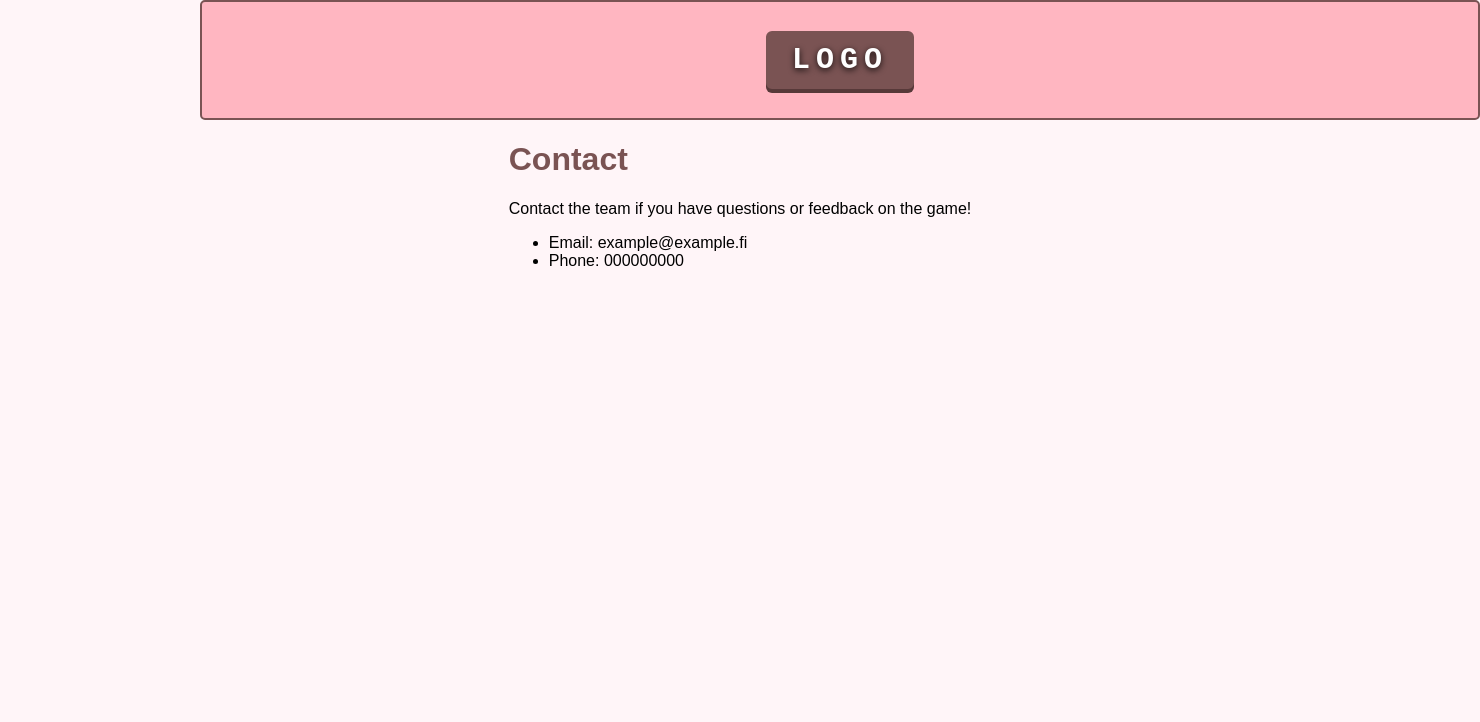
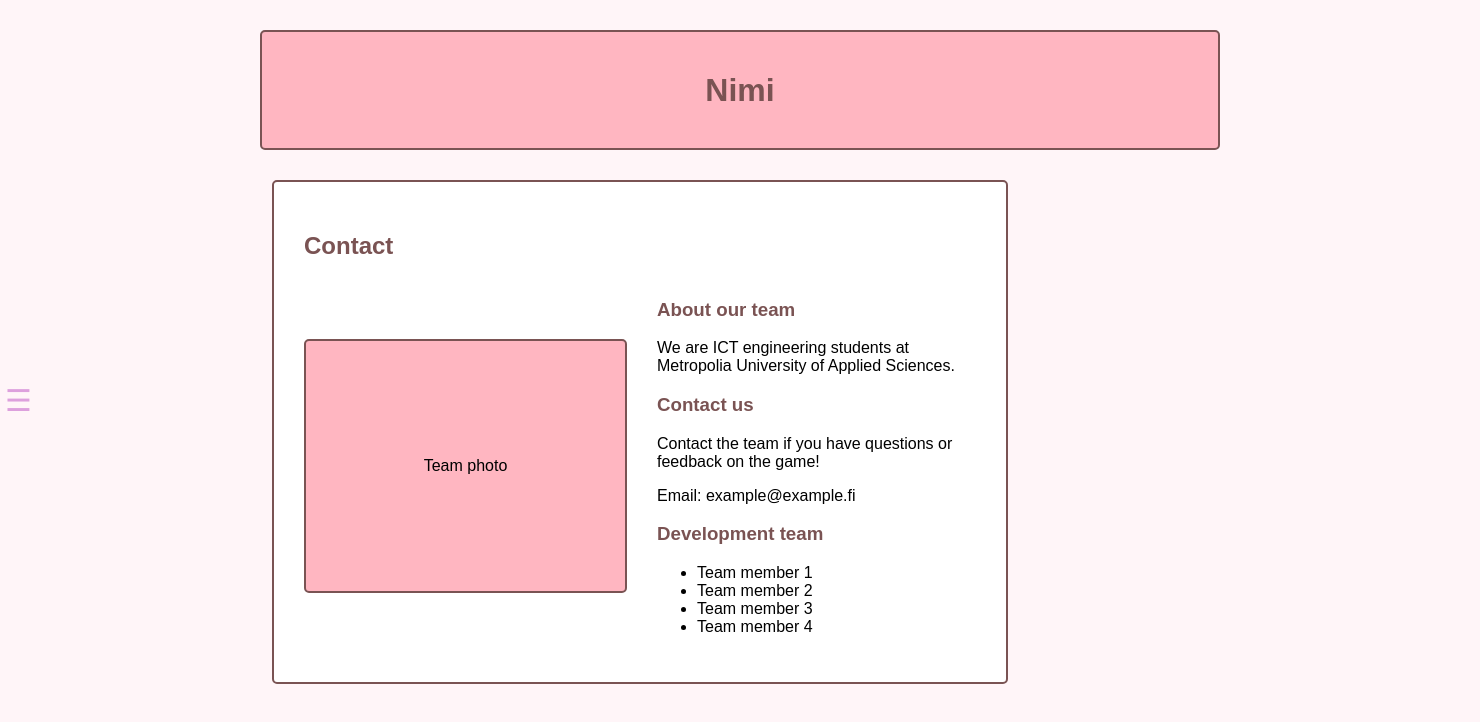
Before and after one commit to FrugGit/O2-Peliprojekti, a plain HTML site: page frontend/contactpage.html in a window 1280 px wide. Shown: the whole page, 1480 px wide, since content can reach past the window. Drawn offline with Linux system fonts and the light colour scheme.

Commit message:
HTML sivut, CSS ja toimiva navigointi

```diff
--- a/frontend/contactpage.html
+++ b/frontend/contactpage.html
@@ -6,26 +6,76 @@
     <title>Contact - Game Project</title>
     <link rel="stylesheet" href="styles.css" />
   </head>
+
   <body>
-    <header>
-      <div id="header-logo">Logo</div>
-    </header>
+
+    <!-- Navigointivalikko -->
     <nav id="s-nav">
       <a href="index.html">Homepage</a>
       <a href="gamepage.html">Game</a>
       <a href="contactpage.html">Contact</a>
     </nav>
-    <button id="arrow" onclick="openNav()"></button>
 
-    <main>
-      <div id="main-content">
-        <h1>Contact</h1>
-        <p>Contact the team if you have questions or feedback on the game!</p>
-        <ul>
-          <li>Email: example@example.fi</li>
-          <li>Phone: 000000000</li>
-        </ul>
-      </div>
+    <!-- Valikon avauspainike -->
+    <button id="arrow" type="button" onclick="openNav()">☰</button>
+
+    <!-- Sivun pääsisältö -->
+    <main class="main-content">
+
+      <!-- Pelin logo -->
+      <header>
+        <h1>Nimi</h1>
+      </header>
+
+      <!-- Yhteystiedot -->
+      <section class="contact-content">
+
+        <h2>Contact</h2>
+
+        <div class="contact-container">
+
+          <!-- Paikka ryhmäkuvalle -->
+          <div class="contact-image">
+            <p>Team photo</p>
+          </div>
+
+          <!-- Ryhmän tiedot -->
+          <div class="contact-info">
+
+            <h3>About our team</h3>
+
+            <p>
+              We are ICT engineering students
+              at Metropolia University of Applied Sciences.
+            </p>
+
+            <h3>Contact us</h3>
+
+            <p>
+              Contact the team if you have questions
+              or feedback on the game!
+            </p>
+
+            <p>Email: example@example.fi</p>
+
+            <h3>Development team</h3>
+
+            <ul>
+              <li>Team member 1</li>
+              <li>Team member 2</li>
+              <li>Team member 3</li>
+              <li>Team member 4</li>
+            </ul>
+
+          </div>
+
+        </div>
+
+      </section>
+
     </main>
+
+    <script src="navigation.js"></script>
+
   </body>
 </html>
--- /dev/null
+++ b/frontend/navigation.js
@@ -0,0 +1,4 @@
+function openNav() {
+  document.getElementById("s-nav").classList.toggle("open");
+  document.getElementById("arrow").classList.toggle("open");
+}
--- a/frontend/styles.css
+++ b/frontend/styles.css
@@ -194,3 +194,54 @@ h3 {
     min-height: 90px;
   }
 }
+
+/* Yhteystietosivu */
+.contact-content {
+  margin-top: 30px;
+  padding: 30px;
+  background-color: white;
+  border: 2px solid #7a5353;
+  border-radius: 5px;
+}
+
+/* Kuva ja yhteystiedot vierekkäin */
+.contact-container {
+  display: flex;
+  gap: 30px;
+  align-items: center;
+}
+
+/* Ryhmäkuvan alue */
+.contact-image {
+  flex: 1;
+  min-height: 250px;
+  background-color: lightpink;
+  border: 2px solid #7a5353;
+  border-radius: 5px;
+  display: flex;
+  justify-content: center;
+  align-items: center;
+}
+
+/* Yhteystietojen alue */
+.contact-info {
+  flex: 1;
+}
+
+/* Ryhmäkuvan koko */
+.contact-image img {
+  width: 100%;
+  border-radius: 5px;
+}
+
+/* Yhteystietosivu mobiilissa */
+@media (max-width: 600px) {
+  .contact-container {
+    flex-direction: column;
+    align-items: stretch;
+  }
+
+  .contact-content {
+    padding: 15px;
+  }
+}
```
Also changed, not shown: frontend/gamepage.html (+23 -3 lines), frontend/index.html (+43 -3 lines).
